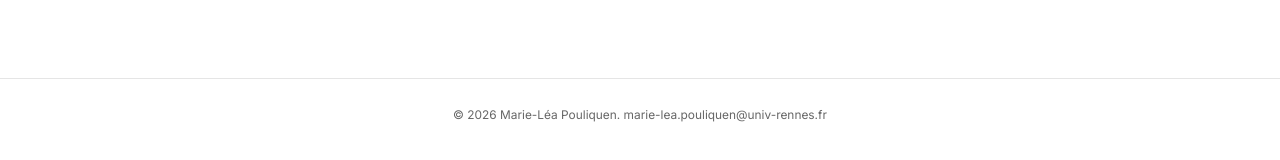
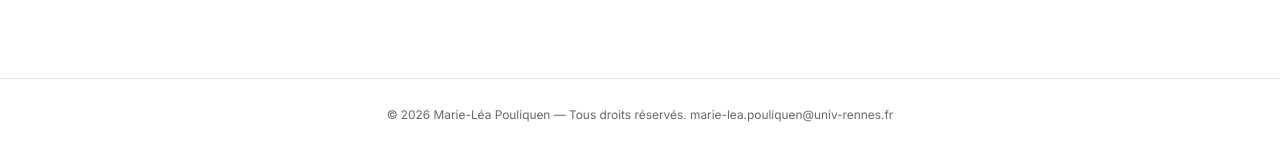
Before and after one commit to marieleapouliquen/marieleapouliquen.github.io, a Jekyll site: the page built from _pages/index.md, in a window 1280 px wide. Shown: the part 1200-1360 px from the top of the page. Built offline with Jekyll 4.4.1, drawn with Linux system fonts in a browser that asks for light colours.

Commit message:
Update default.html

```diff
--- a/_layouts/default.html
+++ b/_layouts/default.html
@@ -56,8 +56,10 @@
 
   <footer class="site-footer">
     <div class="container">
-      <p>© {{ site.time | date: '%Y' }} {{ site.author.name }}.
-      {% if site.social.email %}<a href="mailto:{{ site.social.email }}">{{ site.social.email }}</a>{% endif %}</p>
+      <p>© {{ site.time | date: '%Y' }} {{ site.author.name }} —
+        <a href="{{ '/LICENSE' | relative_url }}">Tous droits réservés</a>.
+        {% if site.social.email %}<a href="mailto:{{ site.social.email }}">{{ site.social.email }}</a>{% endif %}
+      </p>
     </div>
   </footer>
 
```
